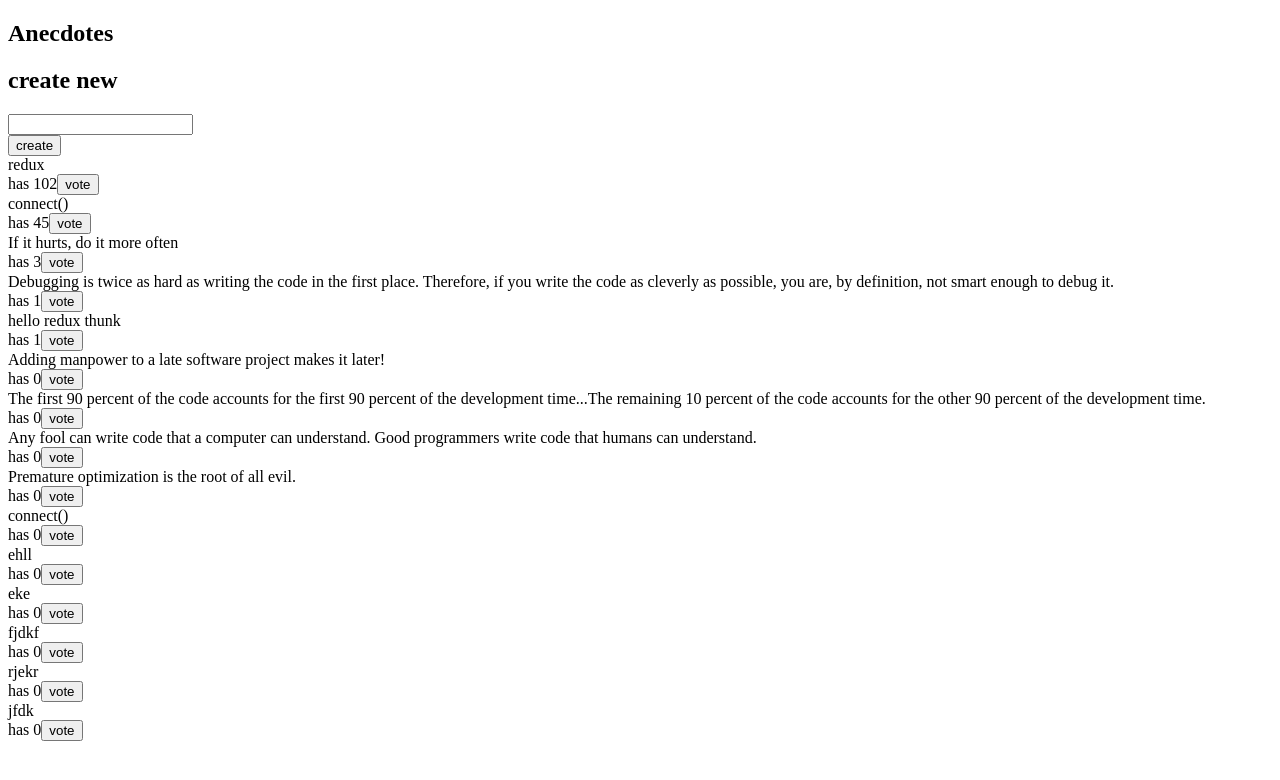
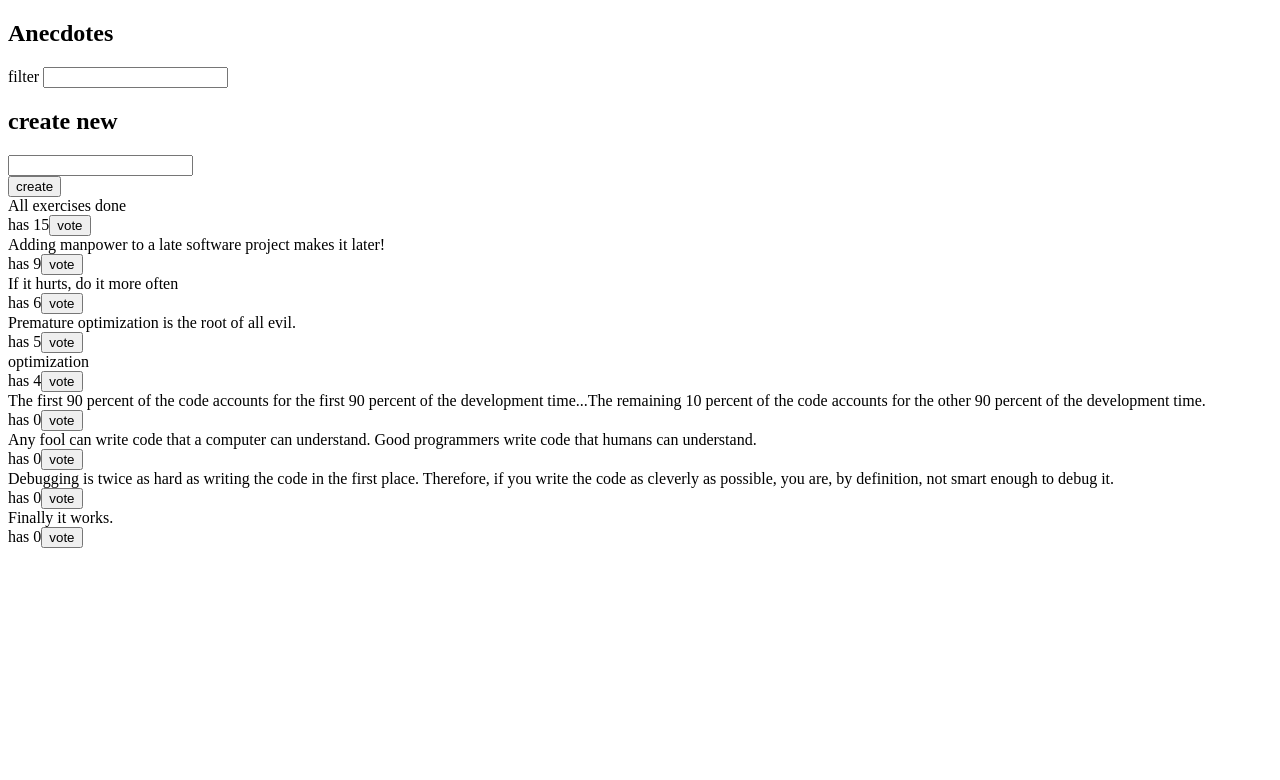
Before and after one commit to FaizAlamDev/part6, a React (Create React App) app in the folder redux-anecdotes/: page / in a window 1280 px wide. Shown: the top 780 px of the page. Built offline with nearby package versions, Linux system fonts and the light colour scheme; data requests are answered from the project's data file; the HTML template or start-up script is replaced by a standard one.

Commit message:
Exercise 6.12 and partial 6.20
took 1 hour

```diff
--- a/redux-anecdotes/db.json
+++ b/redux-anecdotes/db.json
@@ -3,12 +3,12 @@
     {
       "content": "If it hurts, do it more often",
       "id": "47145",
-      "votes": 3
+      "votes": 6
     },
     {
       "content": "Adding manpower to a late software project makes it later!",
       "id": "21149",
-      "votes": 0
+      "votes": 9
     },
     {
       "content": "The first 90 percent of the code accounts for the first 90 percent of the development time...The remaining 10 percent of the code accounts for the other 90 percent of the development time.",
@@ -23,57 +23,27 @@
     {
       "content": "Premature optimization is the root of all evil.",
       "id": "25170",
-      "votes": 0
+      "votes": 5
     },
     {
       "content": "Debugging is twice as hard as writing the code in the first place. Therefore, if you write the code as cleverly as possible, you are, by definition, not smart enough to debug it.",
       "id": "98312",
-      "votes": 1
+      "votes": 0
     },
     {
-      "content": "redux",
-      "votes": 102,
-      "id": "yOSNv8Y"
+      "content": "Finally it works.",
+      "votes": 0,
+      "id": "dTDDFVP"
     },
     {
-      "content": "hello redux thunk",
-      "votes": 1,
-      "id": "Qy0Acfb"
+      "content": "optimization",
+      "votes": 4,
+      "id": "hWidAkN"
     },
     {
-      "content": "connect()",
-      "votes": 45,
-      "id": "W5iI1N2"
-    },
-    {
-      "content": "connect()",
-      "votes": 0,
-      "id": "-6Uhknw"
-    },
-    {
-      "content": "ehll",
-      "votes": 0,
-      "id": "9EPWrch"
-    },
-    {
-      "content": "eke",
-      "votes": 0,
-      "id": "7fNGasZ"
-    },
-    {
-      "content": "fjdkf",
-      "votes": 0,
-      "id": "v0gCqxh"
-    },
-    {
-      "content": "rjekr",
-      "votes": 0,
-      "id": "B-iFQVT"
-    },
-    {
-      "content": "jfdk",
-      "votes": 0,
-      "id": "GgGXPIX"
+      "content": "All exercises done",
+      "votes": 15,
+      "id": "KreXTL-"
     }
   ]
 }
--- a/redux-anecdotes/src/App.js
+++ b/redux-anecdotes/src/App.js
@@ -1,6 +1,7 @@
 import { useEffect } from 'react'
 import AnecdoteForm from './components/AnecdoteForm'
 import AnecdoteList from './components/AnecdoteList'
+import Filter from './components/Filter'
 import Notification from './components/Notification'
 import { initialize } from './reducers/anecdoteReducer'
 import { useDispatch } from 'react-redux'
@@ -15,6 +16,7 @@ const App = () => {
 		<div>
 			<h2>Anecdotes</h2>
 			<Notification />
+			<Filter />
 			<AnecdoteForm />
 			<AnecdoteList />
 		</div>
--- a/redux-anecdotes/src/components/AnecdoteForm.js
+++ b/redux-anecdotes/src/components/AnecdoteForm.js
@@ -3,8 +3,6 @@ import { create } from '../reducers/anecdoteReducer'
 import { notification } from '../reducers/notificationReducer'
 
 const AnecdoteForm = (props) => {
-	// const dispatch = useDispatch()
-
 	const addAnecdote = async (e) => {
 		e.preventDefault()
 		const content = e.target.anecdote.value
--- a/redux-anecdotes/src/components/AnecdoteList.js
+++ b/redux-anecdotes/src/components/AnecdoteList.js
@@ -3,8 +3,16 @@ import { incrementVote } from '../reducers/anecdoteReducer'
 import { notification } from '../reducers/notificationReducer'
 
 const AnecdoteList = () => {
-	const anecdotes = useSelector(({ anecdotes }) =>
-		anecdotes.slice().sort((a, b) => b.votes - a.votes)
+	const anecdotes = useSelector(
+		({ filter, anecdotes }) =>
+			(anecdotes = anecdotes
+				.slice()
+				.sort((a, b) => b.votes - a.votes)
+				.filter((anecdote) =>
+					anecdote.content
+						.toLowerCase()
+						.includes(filter.toLowerCase())
+				))
 	)
 
 	const dispatch = useDispatch()
--- /dev/null
+++ b/redux-anecdotes/src/components/Filter.js
@@ -0,0 +1,26 @@
+import React from 'react'
+import { connect } from 'react-redux'
+import { setFilter } from '../reducers/filterReducer'
+
+const Filter = (props) => {
+	const handleChange = (e) => {
+		const text = e.target.value
+		props.setFilter(text)
+	}
+
+	const style = {
+		marginBottom: 10,
+	}
+	return (
+		<div style={style}>
+			filter <input onChange={handleChange} />
+		</div>
+	)
+}
+
+const mapDispatchToProps = {
+	setFilter,
+}
+
+const ConnectedFilter = connect(null, mapDispatchToProps)(Filter)
+export default ConnectedFilter
--- /dev/null
+++ b/redux-anecdotes/src/reducers/filterReducer.js
@@ -0,0 +1,15 @@
+import { createSlice } from '@reduxjs/toolkit'
+
+const filterSlice = createSlice({
+	name: 'filter',
+	initialState: '',
+	reducers: {
+		setFilter(state, action) {
+			const filter = action.payload
+			return filter
+		},
+	},
+})
+
+export const { setFilter } = filterSlice.actions
+export default filterSlice.reducer
--- a/redux-anecdotes/src/store.js
+++ b/redux-anecdotes/src/store.js
@@ -1,11 +1,13 @@
 import { configureStore } from '@reduxjs/toolkit'
 import anecdoteReducer from './reducers/anecdoteReducer'
+import filterReducer from './reducers/filterReducer'
 import notificationReducer from './reducers/notificationReducer'
 
 const store = configureStore({
 	reducer: {
 		anecdotes: anecdoteReducer,
 		notification: notificationReducer,
+		filter: filterReducer,
 	},
 })
 
```
